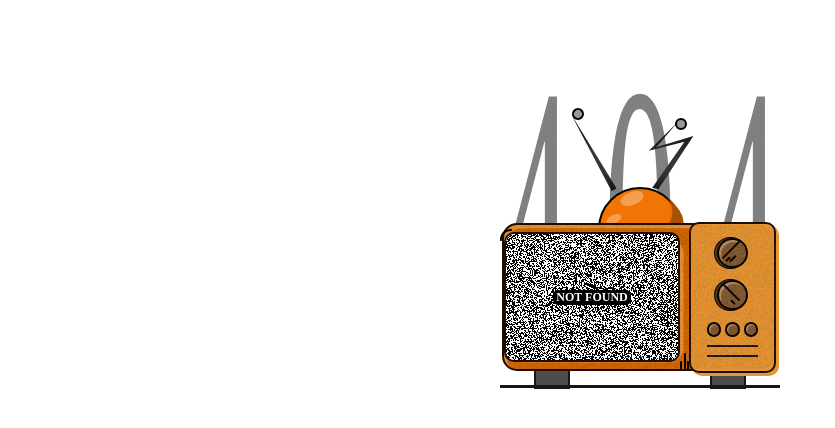
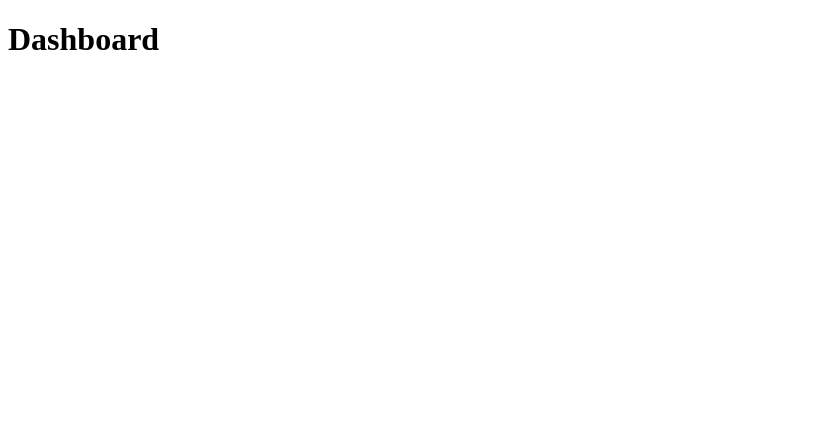
Before and after one commit to iammar99/nextJS_learning, a Next.js app: page /dashboard in a window 1280 px wide. Before the commit this address had no page. Shown: the top 428 px of the page, without its empty margins (0-835 px from the left). Built offline with nearby package versions, Linux system fonts and the light colour scheme.

Commit message:
Class 12 Done

```diff
--- /dev/null
+++ b/src/app/%5Fprofile/page.tsx
@@ -0,0 +1,5 @@
+export default function page() {
+    return (
+        <h1>Profile</h1>
+    )
+}
--- /dev/null
+++ b/src/app/_lib/page.tsx
@@ -0,0 +1,5 @@
+export default function FirstBlog() {
+    return (
+        <h1>First Blog</h1>
+    )
+}
--- /dev/null
+++ b/src/app/dashboard/page.tsx
@@ -0,0 +1,8 @@
+
+export default function page () {
+    return (
+        <h1>
+            Dashboard
+        </h1>
+    )
+}
```
Also changed, not shown: 1 other file (tests, documents, lock files or other folders).
